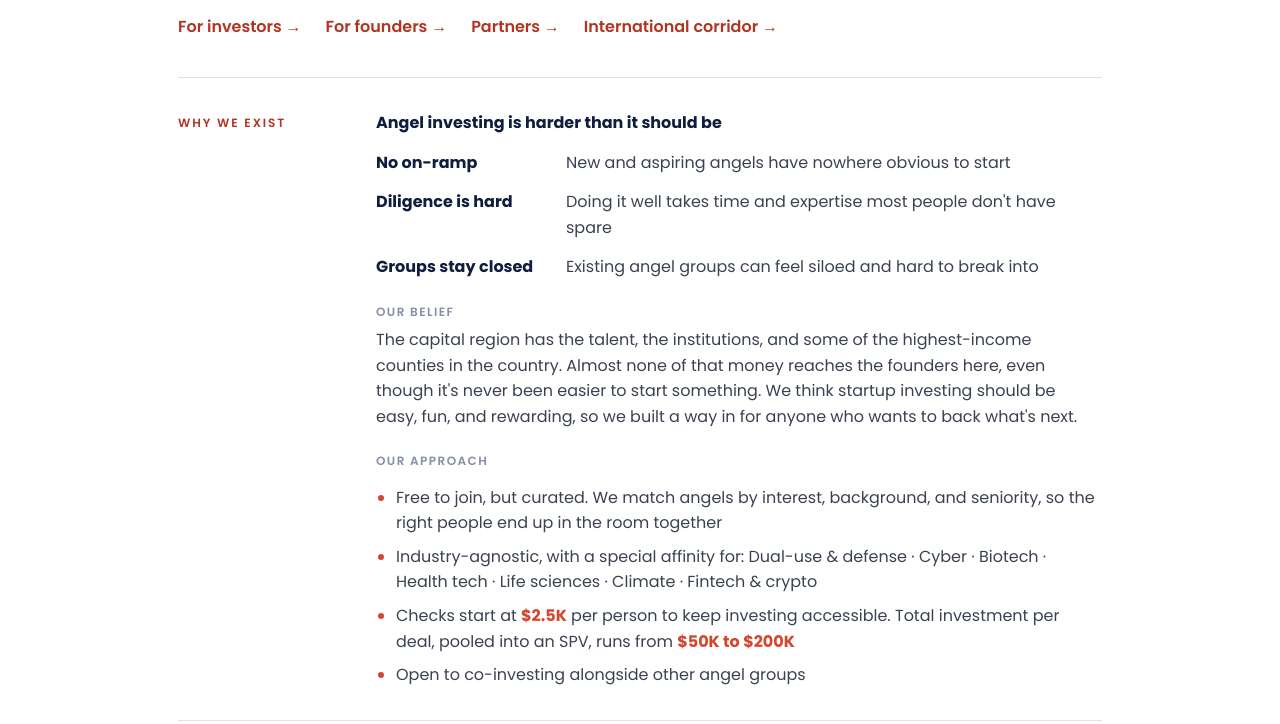
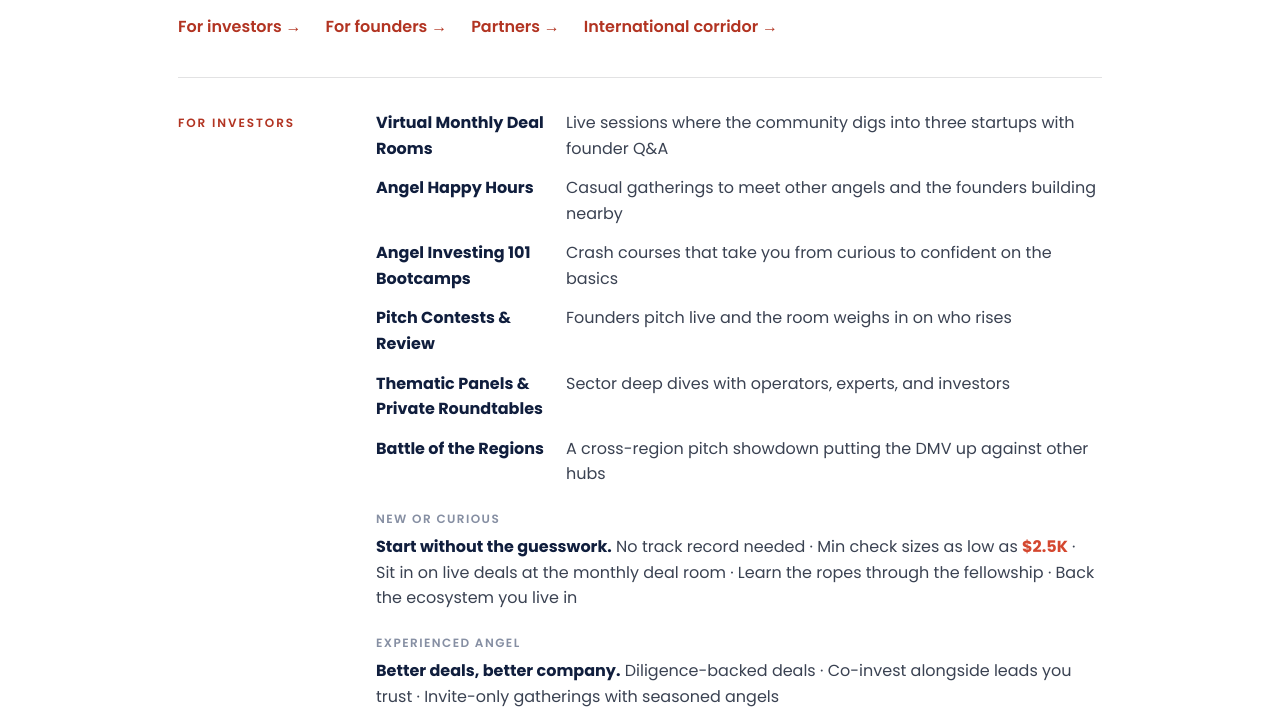
Before and after one commit to naviyaissocodelike/da-website, a plain HTML site: page get-involved.html in a window 1280 px wide. Shown: the part 228-952 px from the top of the page. Drawn offline with Linux system fonts and the light colour scheme.

Commit message:
Keep the full original Philosophy section on the homepage
Co-Authored-By: Claude Opus 5.5 <noreply@anthropic.com>
Claude-Session: https://claude.ai/code/session_01QXcsxTzNr6w2Z3r8wMuYv6

```diff
--- a/get-involved.html
+++ b/get-involved.html
@@ -44,30 +44,6 @@
       <a class="tl" href="#corridor">International corridor</a>
     </div>
   </header>
-
-  <section class="row" id="why">
-    <h2 class="row-lbl">Why we exist</h2>
-    <div class="row-body">
-      <p><b>Angel investing is harder than it should be</b></p>
-      <dl class="dl dl-wide" style="margin-top:14px">
-        <dt>No on-ramp</dt>
-        <dd>New and aspiring angels have nowhere obvious to start</dd>
-        <dt>Diligence is hard</dt>
-        <dd>Doing it well takes time and expertise most people don't have spare</dd>
-        <dt>Groups stay closed</dt>
-        <dd>Existing angel groups can feel siloed and hard to break into</dd>
-      </dl>
-      <p class="sub" style="margin-top:22px">Our belief</p>
-      <p>The capital region has the talent, the institutions, and some of the highest-income counties in the country. Almost none of that money reaches the founders here, even though it's never been easier to start something. We think startup investing should be easy, fun, and rewarding, so we built a way in for anyone who wants to back what's next.</p>
-      <p class="sub" style="margin-top:22px">Our approach</p>
-      <ul class="principles">
-        <li>Free to join, but curated. We match angels by interest, background, and seniority, so the right people end up in the room together</li>
-        <li>Industry-agnostic, with a special affinity for: Dual-use &amp; defense · Cyber · Biotech · Health tech · Life sciences · Climate · Fintech &amp; crypto</li>
-        <li>Checks start at <span class="mark">$2.5K</span> per person to keep investing accessible. Total investment per deal, pooled into an SPV, runs from <span class="mark">$50K to $200K</span></li>
-        <li>Open to co-investing alongside other angel groups</li>
-      </ul>
-    </div>
-  </section>
 
   <section class="row" id="investors">
     <h2 class="row-lbl">For investors</h2>
```
Also changed, not shown: index.html (+14 -3 lines).
